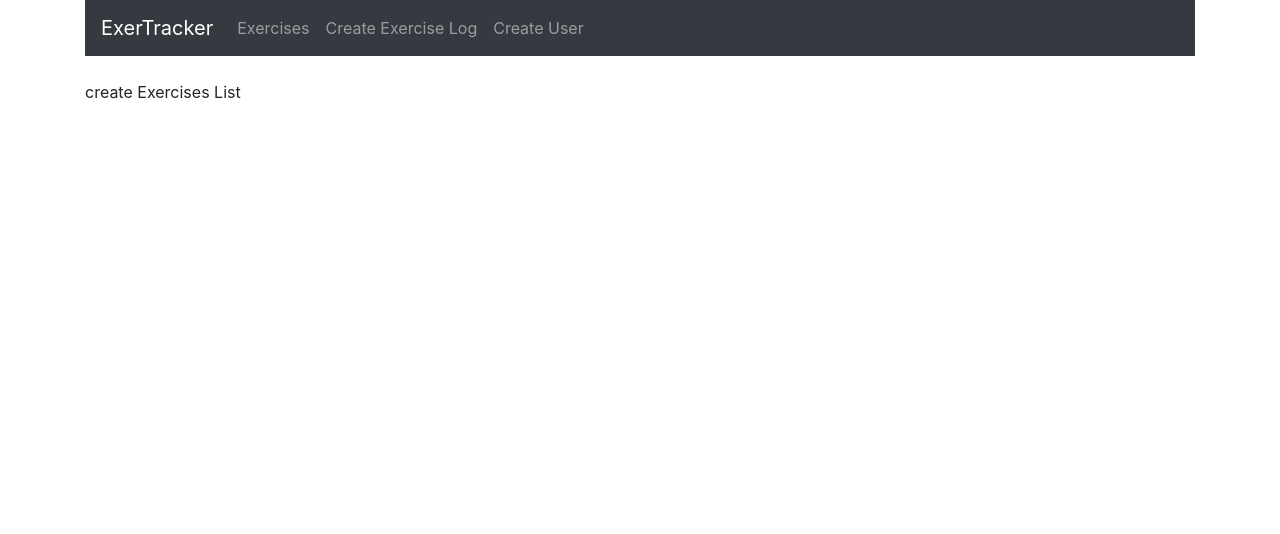
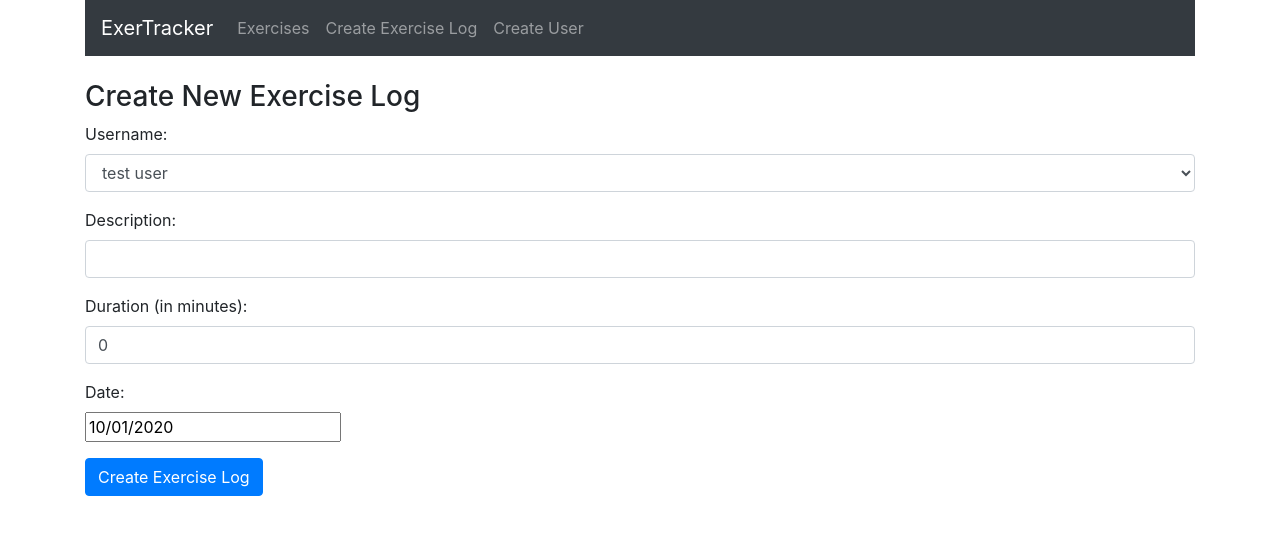
Before and after one commit to Hsien-HsiuLiao/mern-exercise-tracker, a React (Create React App) app: page /create in a window 1280 px wide. Shown: the top 534 px of the page. Built offline with nearby package versions, Linux system fonts and the light colour scheme; the HTML template or start-up script is replaced by a standard one.

Commit message:
update components

```diff
--- a/package.json
+++ b/package.json
@@ -8,6 +8,7 @@
     "@testing-library/user-event": "^7.2.1",
     "bootstrap": "^4.5.2",
     "react": "^16.13.1",
+    "react-datepicker": "^3.2.2",
     "react-dom": "^16.13.1",
     "react-router-dom": "^5.2.0",
     "react-scripts": "3.4.3"
--- a/src/components/create-exercise.component.js
+++ b/src/components/create-exercise.component.js
@@ -1,12 +1,129 @@
 import React, { Component } from 'react';
-import { Link } from 'react-router-dom';
+//import { Link } from 'react-router-dom';
+
+import DatePicker from 'react-datepicker';
+import "react-datepicker/dist/react-datepicker.css";
 
 export default class CreateExercises extends Component {
+    constructor(props) {
+        super(props);
+
+        this.onChangeUsername = this.onChangeUsername.bind(this);
+        this.onChangeDescription = this.onChangeDescription.bind(this);
+        this.onChangeDuration = this.onChangeDuration.bind(this);
+        this.onChangeDate = this.onChangeDate.bind(this);
+        this.onSubmit = this.onSubmit.bind(this);
+
+        this.state = {
+            username: '',
+            description: '',
+            duration: 0,
+            date: new Date(),
+            users: []
+        }
+    }
+
+    componentDidMount() {
+        this.setState({
+            users: ['test user'],
+            username: 'test user'
+        })
+    }
+
+    onChangeUsername(e) {
+        this.setState({
+                username: e.target.value
+        });
+    }
+
+    onChangeDescription(e) {
+        this.setState({
+                description: e.target.value
+        });
+        console.log(e.target.value);
+    }
+
+    onChangeDuration(e) {
+            this.setState({
+                    duration: e.target.value
+            });
+        }
+
+    onChangeDate(date) {
+        this.setState({
+                date: date
+        });
+    }
+
+    onSubmit(e) {
+        e.preventDefault();
+
+        const exercise = {
+            username: this.state.username,
+            description: this.state.description,
+            duration: this.state.duration,
+            date: this.state.date
+        }
+
+        console.log(exercise);
+
+        window.location = '/';
+    }
 
     render() {
         return (
             <div>
-                create Exercises List
+                <h3>Create New Exercise Log</h3>
+                <form onSubmit={this.onSubmit}>
+                    <div className="form-group">
+                        <label>Username: </label>
+                        <select ref="userInput"
+                            required
+                            className="form-control"
+                            value={this.state.username}
+                            onChange={this.onChangeUsername}>
+                            {
+                                this.state.users.map(function(user) {
+                                    return <option
+                                        key = {user}
+                                        value={user}>{user}
+                                        </option>
+                                })
+                            }
+                        </select>
+                    </div>
+                    <div className="form-group">
+                        <label>Description: </label>
+                        <input type="text"
+                            required
+                            className="form-control"
+                            value={this.state.description}
+                            onChange={this.onChangeDescription}
+                            />
+                    </div>
+                    <div className="form-group">
+                        <label>Duration (in minutes): </label>
+                        <input
+                            type="text"
+                            className="form-control"
+                            value={this.state.duration}
+                            onChange={this.onChangeDuration}
+                            />
+                    </div>
+                    <div className="form-group">
+                        <label>Date: </label>
+                        <div>
+                            <DatePicker
+                                selected={this.state.date}
+                                onChange={this.onChangeDate}
+                                />
+                        </div>
+                    </div>
+
+                    <div className="form-group">
+                        <input type="submit" value="Create Exercise Log" className="btn btn-primary" />
+                    </div>
+                </form>
             </div>
         )
     }
--- a/src/components/exercises-list.component.js
+++ b/src/components/exercises-list.component.js
@@ -6,7 +6,7 @@
     render() {
         return (
             <div>
-                Exercises List
+                Exercises List Component
             </div>
         )
     }
```
Also changed, not shown: 2 other files (tests, documents, lock files or other folders).
